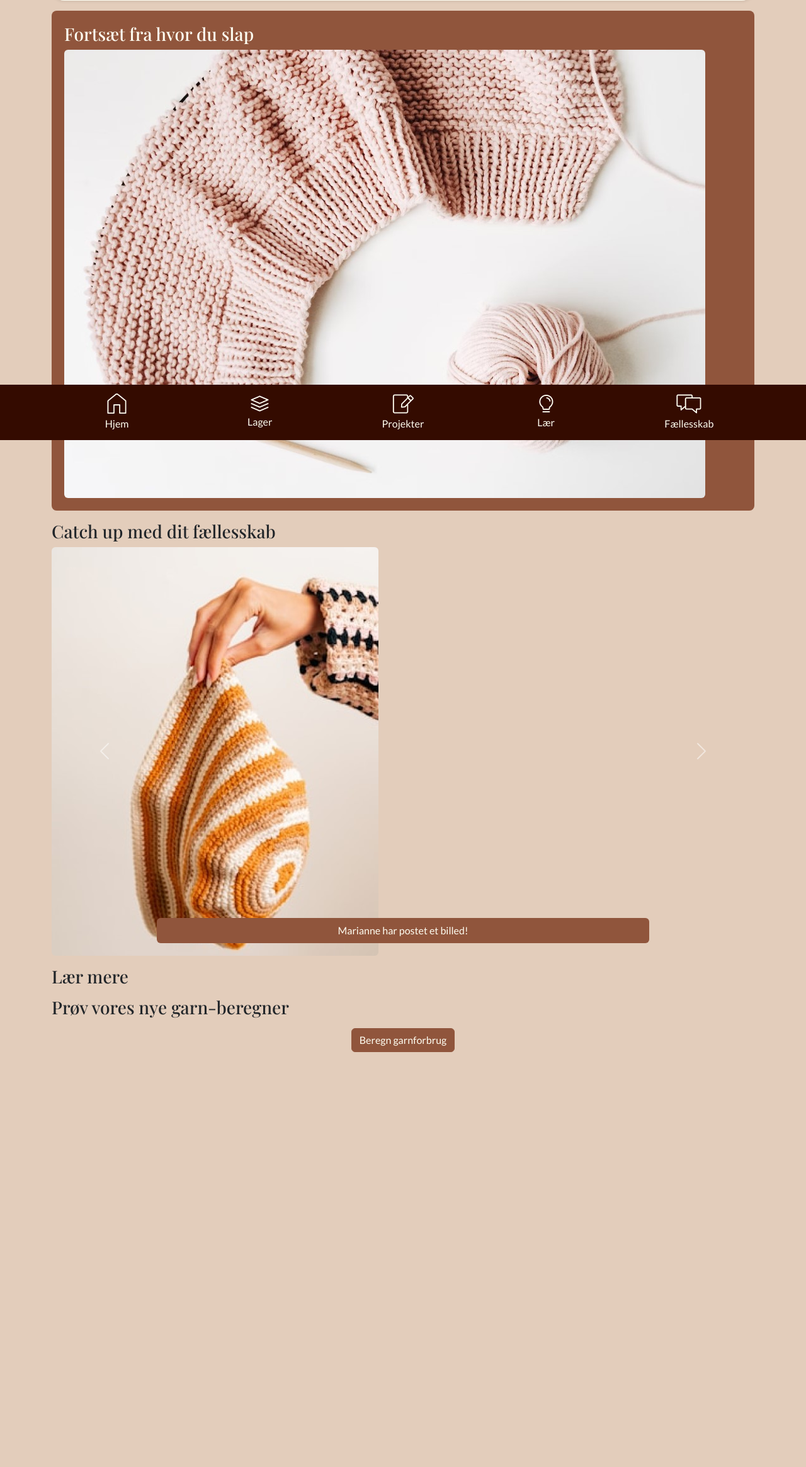
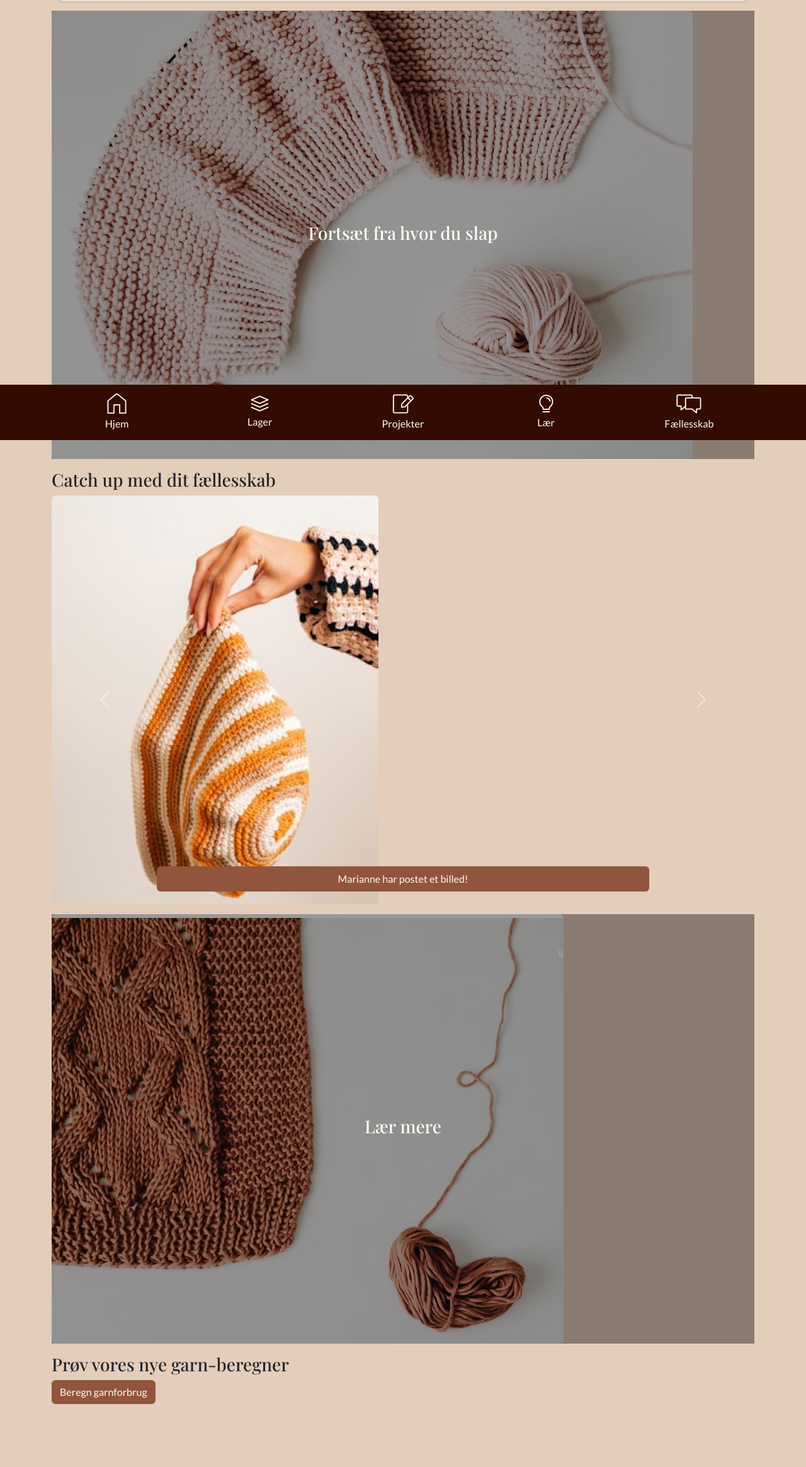
Before and after one commit to Line-WH/Fiberly_app, a PHP site: page / in a window 1280 px wide. Shown: the part 101-2431 px from the top of the page at 63% size. Before the commit the page ends 1772 px from the top, so only its background shows below. Run offline with PHP 8.4, Linux system fonts and the light colour scheme; style sheets or scripts are compiled from the project's sources; some web fonts are replaced.

Commit message:
fixet overlay og content på homepage

```diff
--- a/css/styles.scss
+++ b/css/styles.scss
@@ -112,20 +112,39 @@ body {
 	width: 100%;
 }
 
-.continue-card {
-	background: #90553C;
-	color: #FFFEF2;
-	padding: 20px;
-	border-radius: 8px;
+.custom-card {
+	position: relative;
+	overflow: hidden;
 }
 
-.learn-gallery {
-	width: 100%;
-	height: 100px;
-	background: rgba(0, 0, 0, 0.1);
-	border-radius: 8px;
+.overlay-link {
+	display: block;
+	position: relative;
 }
 
-.carousel-item img {
-	border-radius: 10px;
+.card-overlay {
+	position: absolute;
+	top: 0;
+	left: 0;
+	width: 100%;
+	height: 100%;
+	background: rgba(0,0,0,0.4);
+	display: flex;
+	justify-content: center;
+	align-items: center;
+	transition: background 0.3s ease-in-out;
 }
+
+.overlay-text {
+	color: #FFFEF2;
+	padding: 10px;
+	transition: opacity 0.3s ease-in-out;
+}
+
+.overlay-link:hover .card-overlay {
+	background: rgba(0,0,0,0.6)
+}
+
+.overlay-link:hover .overlay-text {
+	opacity: 1;
+}
--- a/index.php
+++ b/index.php
@@ -39,10 +39,12 @@ require "settings/init.php";
                 </section>
 
                 <section class="mt-3">
-                    <div class="continue-card">
-                        <h3> Fortsæt fra hvor du slap </h3>
-                        <a href="projekter.php">
+                    <div class="custom-card ">
+                        <a href="projekter.php" class="overlay-link">
                             <img src="images/projekter1.jpg" class="img-fluid rounded" alt="">
+                            <div class="card-overlay">
+                                <h3 class="overlay-text"> Fortsæt fra hvor du slap </h3>
+                            </div>
                         </a>
                     </div>
                 </section>
@@ -80,16 +82,22 @@ require "settings/init.php";
                 </section>
 
                 <section class="mt-3">
-                    <h3> Lær mere </h3>
-                    <!-- lær mere containers her -->
+                    <div class="custom-card">
+                        <a href="laer.php" class="overlay-link">
+                            <img src="images/fælleskab%202.jpg" class="img-fluid rounded" alt="">
+                            <div class="card-overlay">
+                                <h3 class="overlay-text"> Lær mere </h3>
+                            </div>
+                        </a>
+                    </div>
                 </section>
 
                 <section class="mt-3">
                     <h3> Prøv vores nye garn-beregner </h3>
-                    <div class="row">
-                        <div class="col text-center mt-2">
+                    <a class="row">
+                        <a class="col mt-2" href="beregner.php">
                             <button class="btn btn-cinnamon text-sandstone"> Beregn garnforbrug </button>
-                        </div>
+                        </a>
                     </div>
                 </section>
             </div>
```
